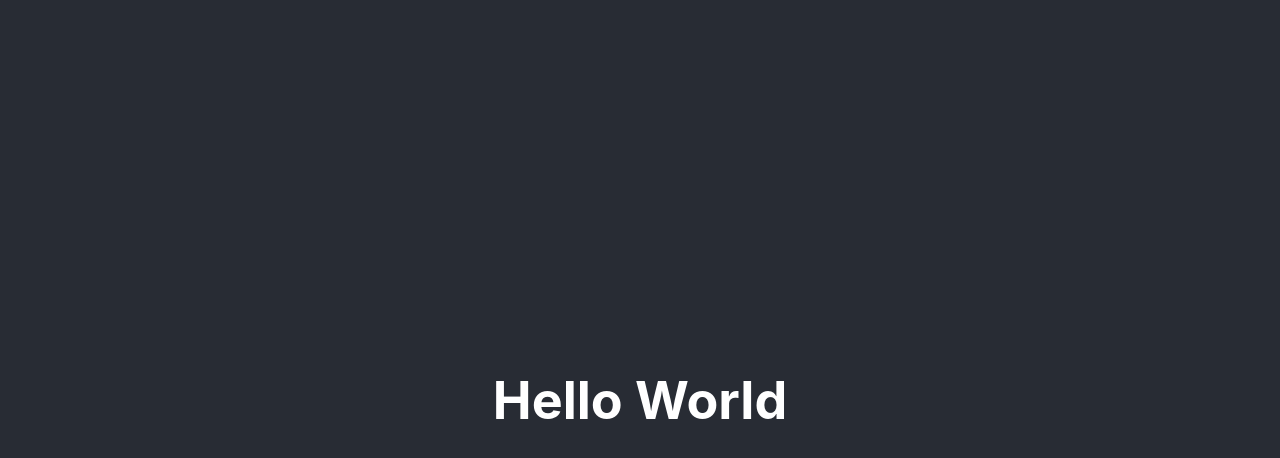
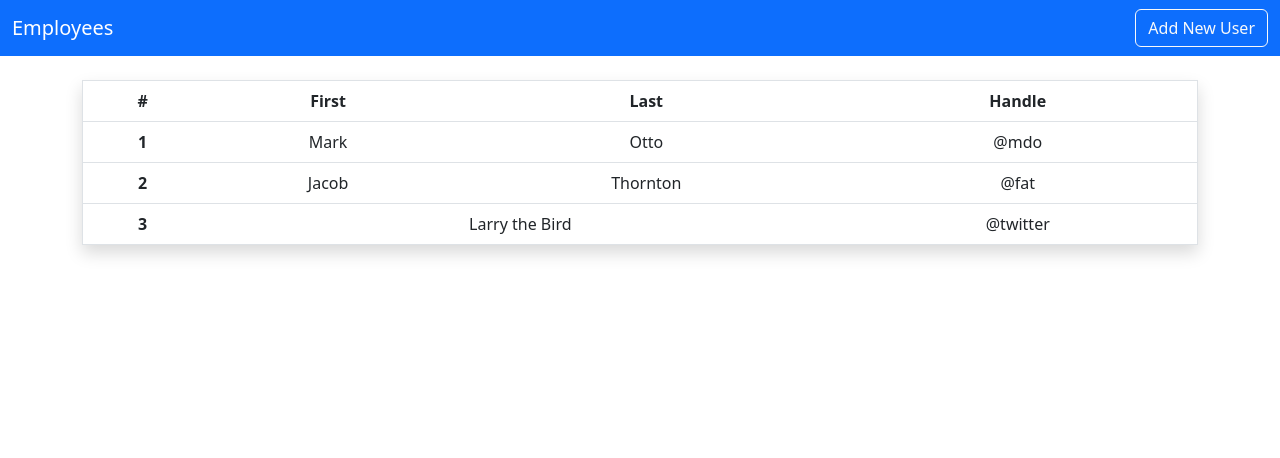
Before and after one commit to badr151/Employee, a React (Create React App) app in the folder employee/: page / in a window 1280 px wide. Shown: the top 458 px of the page. Built offline with nearby package versions, Linux system fonts and the light colour scheme.

Commit message:
create Navbar/Home using bootstrap

```diff
--- a/employee/package.json
+++ b/employee/package.json
@@ -6,6 +6,7 @@
     "@testing-library/jest-dom": "^5.16.5",
     "@testing-library/react": "^13.4.0",
     "@testing-library/user-event": "^13.5.0",
+    "bootstrap": "^5.2.3",
     "react": "^18.2.0",
     "react-dom": "^18.2.0",
     "react-scripts": "5.0.1",
--- a/employee/src/App.js
+++ b/employee/src/App.js
@@ -1,12 +1,13 @@
-import logo from "./logo.svg";
 import "./App.css";
+import "../node_modules/bootstrap/dist/css/bootstrap.min.css"
+import Navbar from "./layout/Navbar";
+import Home from "./pages/Home";
 
 function App() {
   return (
     <div className="App">
-      <header className="App-header">
-        <h1>Hello World</h1>
-      </header>
+      <Navbar/>
+      <Home/>
     </div>
   );
 }
--- /dev/null
+++ b/employee/src/layout/Navbar.js
@@ -0,0 +1,27 @@
+import React from 'react'
+
+export default function Navbar() {
+  return (
+    <div>
+
+<nav className="navbar navbar-expand-lg navbar-dark bg-primary">
+  <div className="container-fluid">
+    <a className="navbar-brand" href="#">Employees</a>
+    <button
+      className="navbar-toggler"
+      type="button"
+      data-bs-toggle="collapse"
+      data-bs-target="#navbarSupportedContent"
+      aria-controls="navbarSupportedContent"
+      aria-expanded="false"
+      aria-label="Toggle navigation">
+    <span className="navbar-toggler-icon"></span>
+    </button>
+
+    <button className="btn btn-outline-light">Add New User</button>
+  </div>
+</nav>
+
+    </div>
+  )
+}
--- /dev/null
+++ b/employee/src/pages/Home.js
@@ -0,0 +1,39 @@
+import React from 'react'
+
+export default function Home() {
+  return (
+    <div className='container'>
+        <div className='py-4'>
+        <table className="table border shadow">
+  <thead>
+    <tr>
+      <th scope="col">#</th>
+      <th scope="col">First</th>
+      <th scope="col">Last</th>
+      <th scope="col">Handle</th>
+    </tr>
+  </thead>
+  <tbody>
+    <tr>
+      <th scope="row">1</th>
+      <td>Mark</td>
+      <td>Otto</td>
+      <td>@mdo</td>
+    </tr>
+    <tr>
+      <th scope="row">2</th>
+      <td>Jacob</td>
+      <td>Thornton</td>
+      <td>@fat</td>
+    </tr>
+    <tr>
+      <th scope="row">3</th>
+      <td colspan="2">Larry the Bird</td>
+      <td>@twitter</td>
+    </tr>
+  </tbody>
+</table>
+        </div>
+    </div>
+  )
+}
```
Also changed, not shown: 1 other file (tests, documents, lock files or other folders).
